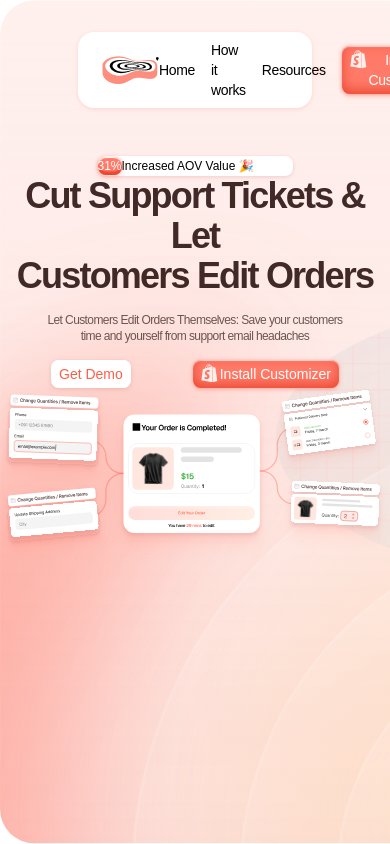
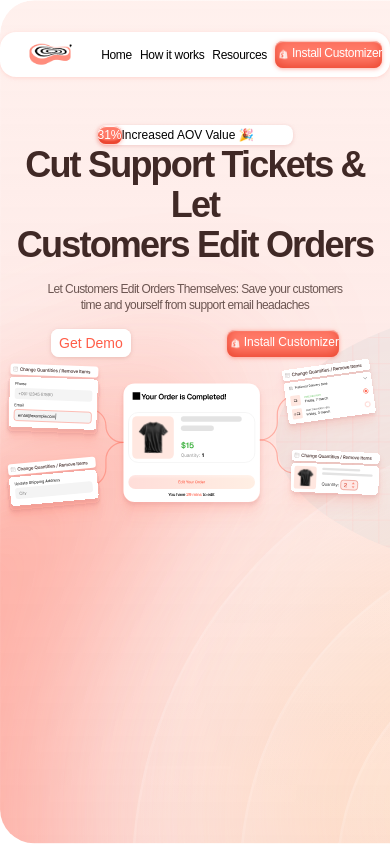
Before and after one commit to janakshukla/Dayui, a React (Vite) app: page /day2 in a window 390 px wide. Built offline with nearby package versions, Linux system fonts and the light colour scheme.

Commit message:
style: enhance Button and Navbar components with responsive design adjustments

```diff
--- a/src/components/day2/Button.tsx
+++ b/src/components/day2/Button.tsx
@@ -2,8 +2,8 @@ import shop from "../../assets/day2/shop.png";
 
 const Button = () => {
   return (
-    <button className="py-1 px-2 text-sm font-medium font-geist bg-[#FF7A68] cursor-pointer hover:scale-110 flex gap-0.5 rounded-lg  text-white drop-shadow-sm drop-shadow-[#FF5E49]/50 shadow-[inset_0_-3.57px_11.78px_0_#EB4630,inset_0_0.89px_0.89px_0px_#FFFFFF] ">
-    <img src={shop} alt="shop" />
+    <button className="py-1 sm:px-2 text-xs sm:text-sm font-medium font-geist bg-[#FF7A68] cursor-pointer hover:scale-110 flex sm:gap-0.5 rounded-lg  text-white drop-shadow-sm drop-shadow-[#FF5E49]/50 shadow-[inset_0_-3.57px_11.78px_0_#EB4630,inset_0_0.89px_0.89px_0px_#FFFFFF] ">
+    <img className="scale-50 sm:scale-100" src={shop} alt="shop" />
     Install Customizer{" "}
   </button>
   )
--- a/src/components/day2/Navbar.tsx
+++ b/src/components/day2/Navbar.tsx
@@ -3,9 +3,9 @@ import Button from "./Button";
 
 const Navbar = () => {
   return (
-    <div className=" m-auto w-3/5 bg-white mt-8 drop-shadow-sm drop-shadow-[#FF675C]/20 rounded-2xl flex justify-between items-center py-2 px-2  ">
-      <img src={Logo} alt="logo" />
-      <ul className="flex gap-4 text-sm tracking-tight font-medium font-geist items-center ">
+    <div className=" m-auto sm:w-3/5  bg-white mt-8 drop-shadow-sm drop-shadow-[#FF675C]/20 rounded-2xl flex justify-between items-center py-2 px-2  ">
+      <img className="scale-75 sm:scale-100" src={Logo} alt="logo" />
+      <ul className="flex sm:gap-4 gap-2 text-xs sm:text-sm tracking-tight font-medium font-geist items-center ">
         <li className="cursor-pointer hover:scale-110" > Home</li>
         <li className="cursor-pointer hover:scale-110" > How it works</li>
         <li className="cursor-pointer hover:scale-110"  >Resources</li>
```
